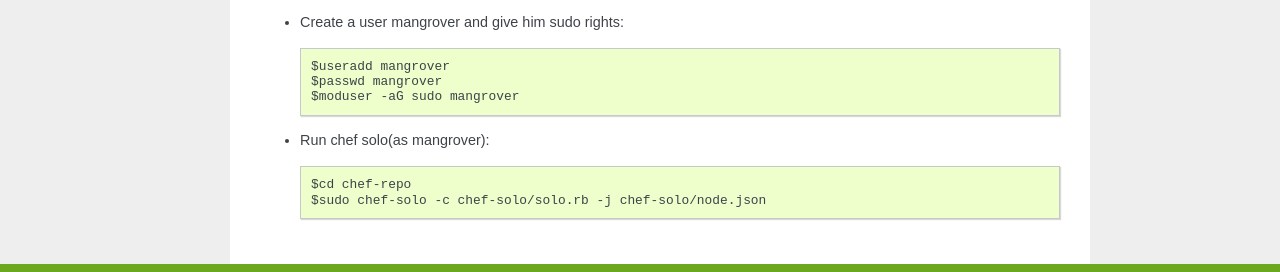
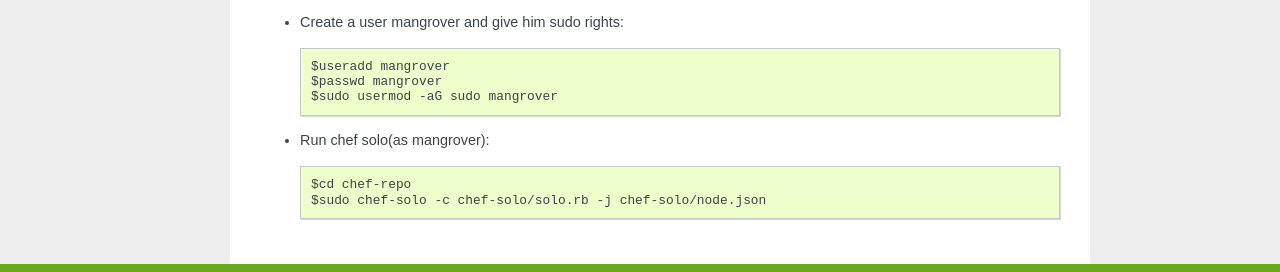
Before and after one commit to ini-asangansi/mangrove, a Sphinx documentation site: the page built from docs/setup_dev_env.rst, in a window 1280 px wide. Shown: the part 1095-1367 px from the top of the page. Built offline with Sphinx 7.4.7, drawn with Linux system fonts in a browser that asks for light colours.

Commit message:
Fixed an error in the setup docs

```diff
--- a/docs/setup_dev_env.rst
+++ b/docs/setup_dev_env.rst
@@ -54,7 +54,7 @@
 
     $useradd mangrover
     $passwd mangrover
-    $moduser -aG sudo mangrover
+    $sudo usermod -aG sudo mangrover
 
 * Run chef solo(as mangrover)::
 
```
